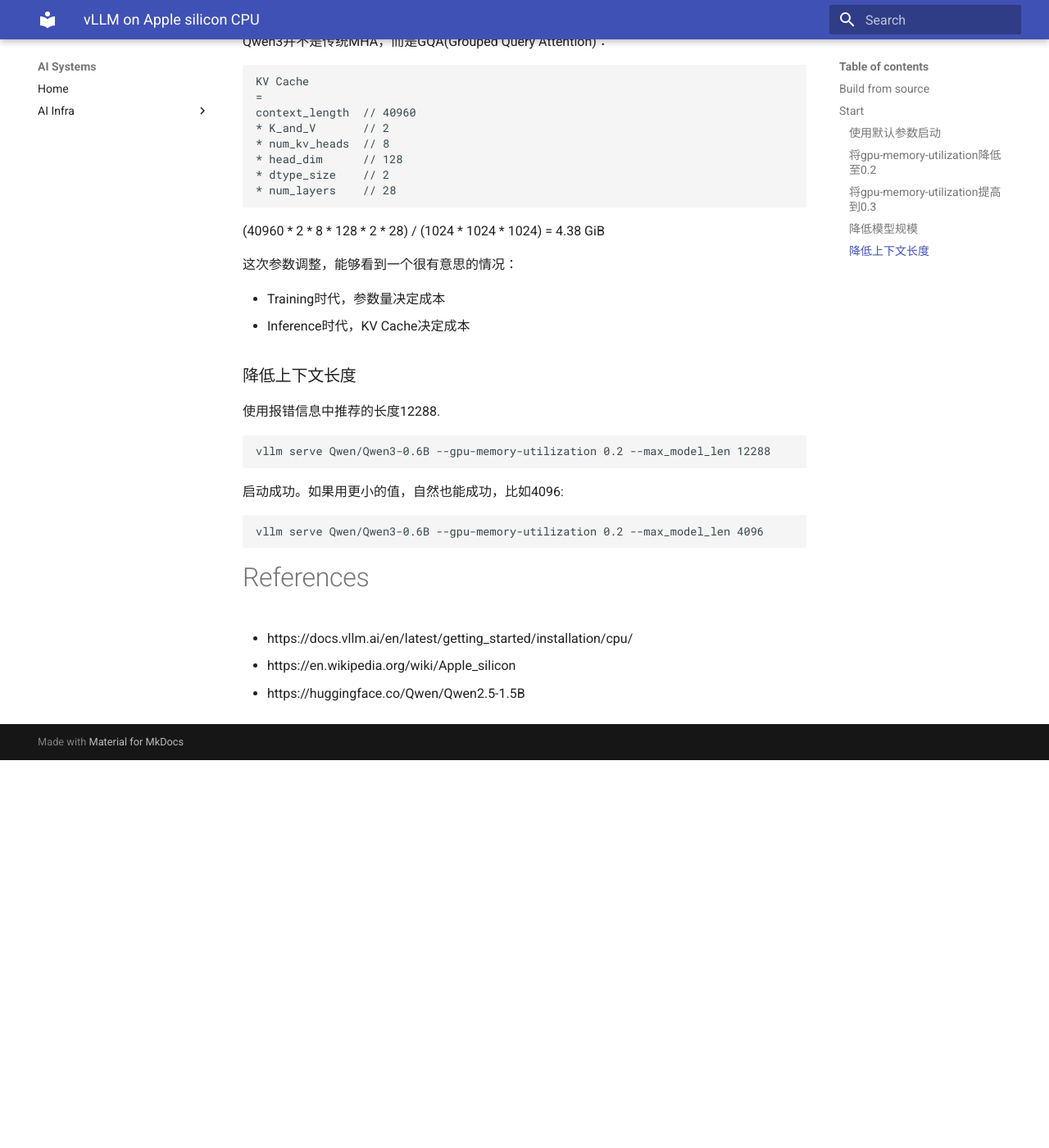
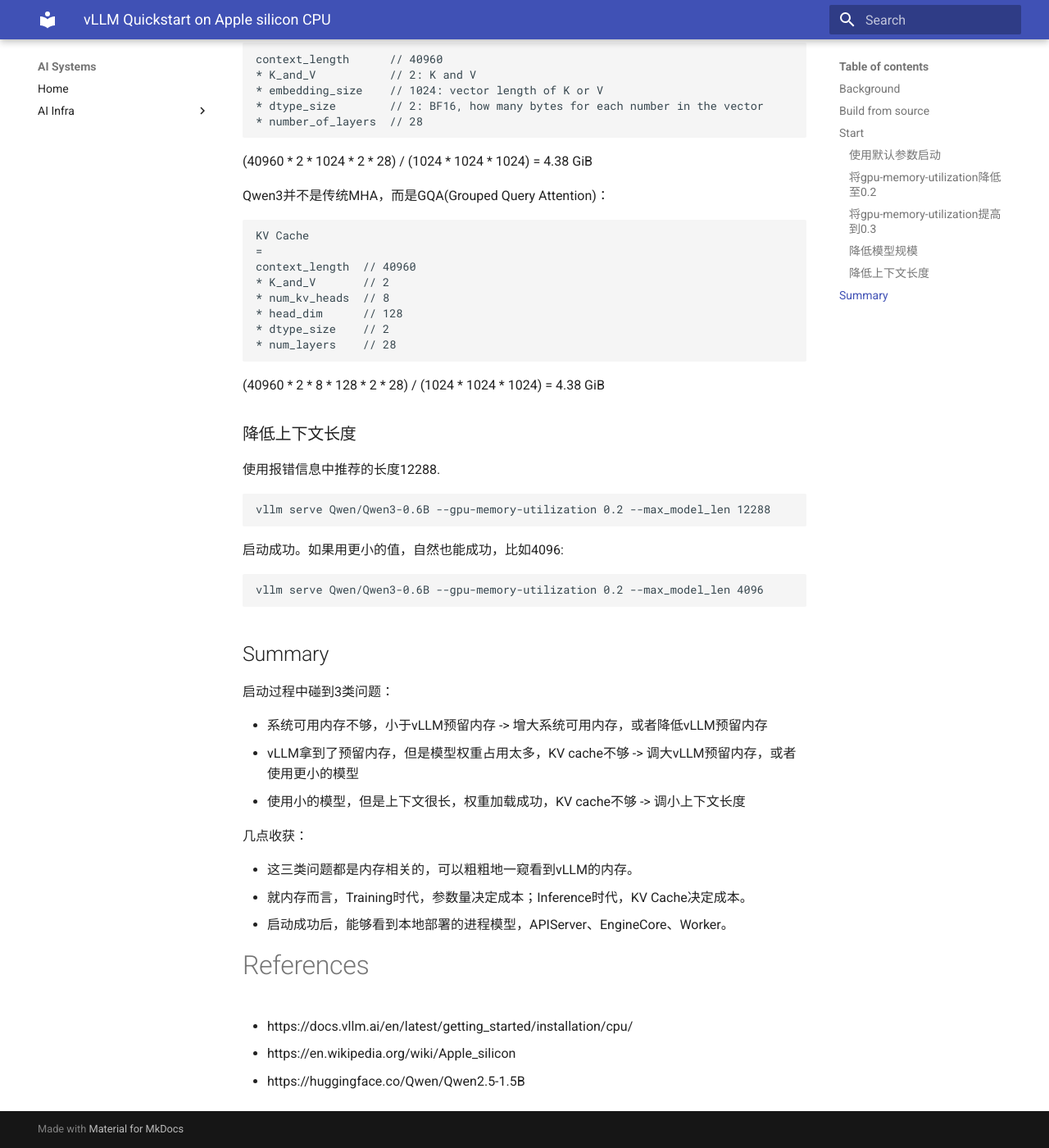
Before and after one commit to seancxmao/ai-systems, an MkDocs documentation site: the page built from docs/ai-infra/vllm/quickstart-applesilicon-cpu.md, in a window 1280 px wide and 1400 px high, scrolled down 4264 px. Shown: the whole window at 82% size. Built offline with MkDocs 1.6.1 and Material for MkDocs 9.7.7, drawn with Linux system fonts in a browser that asks for light colours; before the commit the page ends 5191 px from its top, so only the background shows below that; some of the changed text lies outside the part shown.

Commit message:
vllm quickstart

````diff
--- a/docs/ai-infra/vllm/quickstart-applesilicon-cpu.md
+++ b/docs/ai-infra/vllm/quickstart-applesilicon-cpu.md
@@ -1,4 +1,7 @@
-# vLLM on Apple silicon CPU
+# vLLM Quickstart on Apple silicon CPU
+
+## Background
+
 
 ## Build from source
 
@@ -7,6 +10,12 @@
 source .venv/bin/activate
 ```
 
+```
+git clone https://github.com/vllm-project/vllm.git
+cd vllm
+uv pip install -r requirements/cpu.txt --index-strategy unsafe-best-match
+uv pip install -e .
+```
 
 ## Start
 
@@ -230,11 +239,6 @@
 
 (40960 * 2 * 8 * 128 * 2 * 28) / (1024 * 1024 * 1024) = 4.38 GiB
 
-这次参数调整，能够看到一个很有意思的情况：
-
-* Training时代，参数量决定成本
-* Inference时代，KV Cache决定成本
-
 ### 降低上下文长度
 
 使用报错信息中推荐的长度12288.
@@ -249,6 +253,20 @@
 vllm serve Qwen/Qwen3-0.6B --gpu-memory-utilization 0.2 --max_model_len 4096
 ```
 
+## Summary
+
+启动过程中碰到3类问题：
+
+* 系统可用内存不够，小于vLLM预留内存 -> 增大系统可用内存，或者降低vLLM预留内存
+* vLLM拿到了预留内存，但是模型权重占用太多，KV cache不够 -> 调大vLLM预留内存，或者使用更小的模型
+* 使用小的模型，但是上下文很长，权重加载成功，KV cache不够 -> 调小上下文长度
+
+几点收获：
+
+* 这三类问题都是内存相关的，可以粗粗地一窥看到vLLM的内存。
+* 就内存而言，Training时代，参数量决定成本；Inference时代，KV Cache决定成本。
+* 启动成功后，能够看到本地部署的进程模型，APIServer、EngineCore、Worker。
+
 # References
 
 * https://docs.vllm.ai/en/latest/getting_started/installation/cpu/
````
